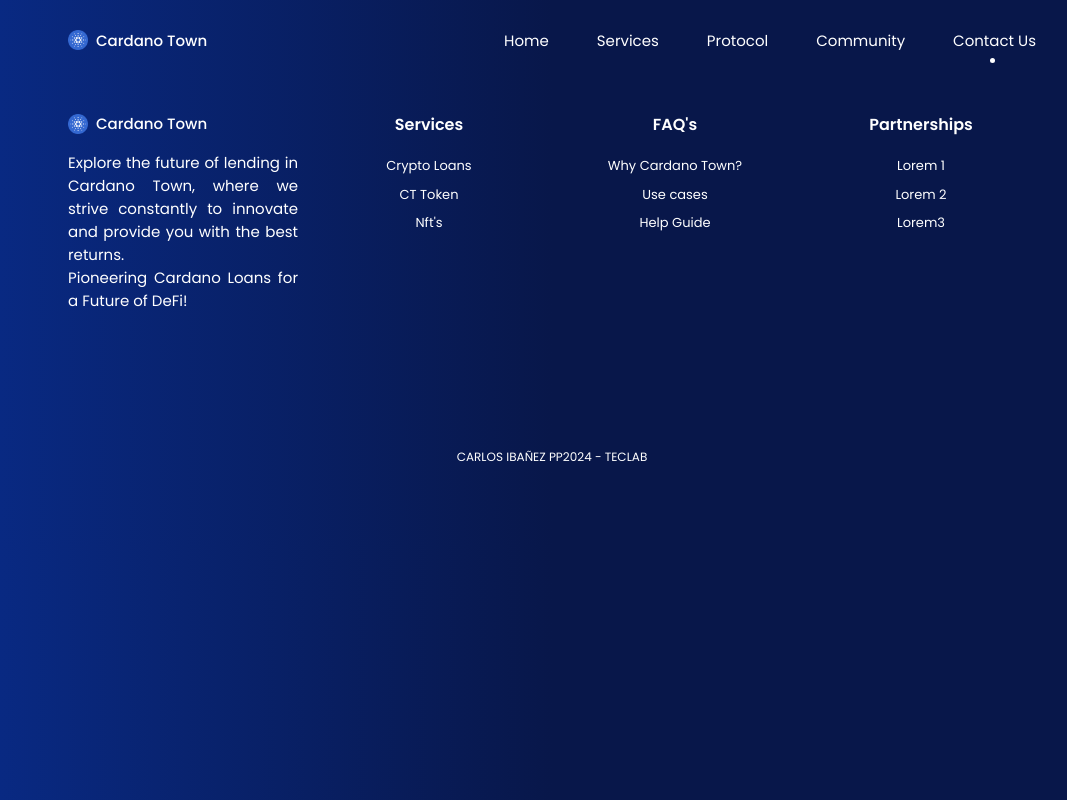
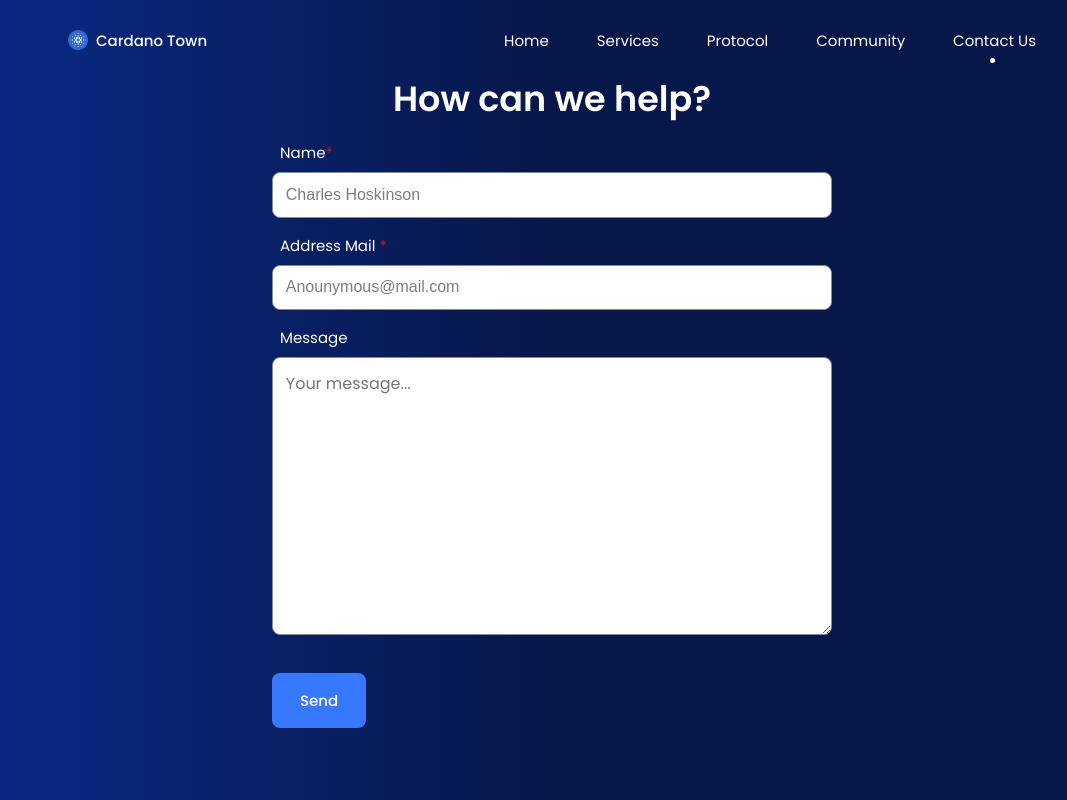
Before and after one commit to Carplos/Proyecto-TECLAB, a plain HTML site: page pages/contactus.html in a window 1280 px wide. Shown: the top 800 px of the page, without its empty margins (88-1155 px from the left). Drawn offline with nearby package versions, Linux system fonts and the light colour scheme.

Commit message:
Dev Contact Us
 Avance Formulario, iconos de deslizamiento, efectos

```diff
--- a/css/style.css
+++ b/css/style.css
@@ -116,6 +116,50 @@ button {
 .navToggle {
   font-size: 1.25rem;
   cursor: pointer;
+}
+
+/*form contact us*/
+.formContact h2 {
+    text-align: center;
+    line-height: normal;
+    font-size: 35px;
+    margin-top: 4.5rem;
+    margin-bottom: 1rem;
+}
+
+.form {
+    max-inline-size: 35rem;
+    margin: auto;
+}
+
+.form label {
+    display: block;
+    margin-block-start: 1rem;
+    margin-block-end: .5rem;
+    padding-inline-start: .5rem;
+}
+
+.form label span {
+    color: #DA1414;
+}
+
+.form input,
+.form textarea {
+    box-sizing: border-box;
+    width: 100%;
+    font-size: 1rem;
+    padding: .8em;
+    border-radius: .5em;
+    border: 1px solid #858C94;
+}
+
+.form textarea {
+    margin-block-end: 2em;
+    font-family: inherit;
+}
+
+input::-webkit-input-placeholder {
+    color: #0F0A0A88;
 }
 
 @media (max-width: 767px) {
@@ -263,7 +307,7 @@ button {
 }
 
 
-/*CATEGORIA*/
+/*SERVICES*/
 .categorycontainer {
     grid-template-columns: repeat(1, 1fr);
     gap: 1rem 2rem;
@@ -289,7 +333,7 @@ button {
 }
 
 
-/*ABOUT*/
+/*PROTOCOL G*/
 .aboutcontainer {
     row-gap: 2rem;
 }
@@ -307,7 +351,7 @@ button {
 }
 
 
-/*DESCUENTO*/
+/*WHITE PAPER*/
 .discountcontainer {
     background: #000c32;
     border-radius: 1rem;
@@ -329,7 +373,7 @@ button {
     justify-self: center;
 }
 
-/*NEW*/
+/*COMMUNITY*/
 .newcontainer {
     padding-top: 1rem;
 }
@@ -398,6 +442,11 @@ button {
 
 .newcontent:hover .newbutton {
     right: 0;
+}
+
+/*FORM CONTACT US*/
+.formContact {
+    margin: 2rem;
 }
 
 /*FOOTER*/
--- a/js/main.js
+++ b/js/main.js
@@ -33,6 +33,10 @@ let newSwiper = new Swiper (".new-swiper", {
     slidesPerView: "auto",
     loop: 'true',
     spaceBetween: 16,
+    pagination: {
+        el: '.swiper-pagination',
+        clickable: true, // Permite hacer clic en los puntos para navegar a la diapositiva correspondiente
+    },
 })
 
 
@@ -87,7 +91,36 @@ const sr = ScrollReveal({
     delay: 300
 })
 
-sr.reveal(`.home-swiper, .new-swiper, .newslc`)
+sr.reveal(`.home-swiper, .new-swiper, .newslc, .formContact`)
 sr.reveal(`.categorydata, .footercontent`, {interval: 100})
 sr.reveal(`.aboutdata, .discountimg`, {origin: 'left'})
 sr.reveal(`.aboutimg, .discountdata`, {origin: 'left'})
+
+/*FORM FUNCTIONALITY*/
+
+const $form = document.querySelector('#form')
+
+$form.addEventListener('submit', handleSubmit)
+
+async function handleSubmit(event) {
+    event.preventDefault()
+    const form = new FormData(this)
+    try {
+        const response = await fetch(this.action, {
+            method: this.method,
+            body: form,
+            headers: {
+                'Accept': 'application/json'
+            }
+        })
+
+        if (response.ok) {
+            this.reset()
+            alert('MESSAGE SENT! THANK YOU FOR CONTACTING US, YOU WILL RECEIVE A RESPONSE SOON')
+        } else {
+            console.error('Failed to send message. Server returned status:', response.status);
+        }
+    } catch (error) {
+        console.error('An error occurred while sending the message:', error);
+    }
+}
--- a/pages/contactus.html
+++ b/pages/contactus.html
@@ -51,6 +51,22 @@
             </div>
         </nav>
     </header>
+
+    <!--FORM-->
+    <main>
+        <div class="formContact">
+            <h2>How can we help?</h2>
+            <form id="form" class="form" action="https://formspree.io/f/mnqyylrd" method="POST">
+                <label for="name">Name<span>*</span></label>
+                <input name="name" required type="text" id="name" placeholder="Charles Hoskinson">
+                <label for="email">Address Mail <span>*</span></label>
+                <input name="email" type="text" id="email" required placeholder="Anounymous@mail.com">
+                <label for="message">Message</label>
+                <textarea id="message" name="message" id="" cols="30" rows="10" placeholder="Your message..."></textarea>
+                <button type="submit" class="button">Send</button>
+            </form>
+        </div>
+    </main>
 
     <!--FOOTER-->
     <footer class="footer section">
```
Also changed, not shown: index.html (+1 -0 lines).
